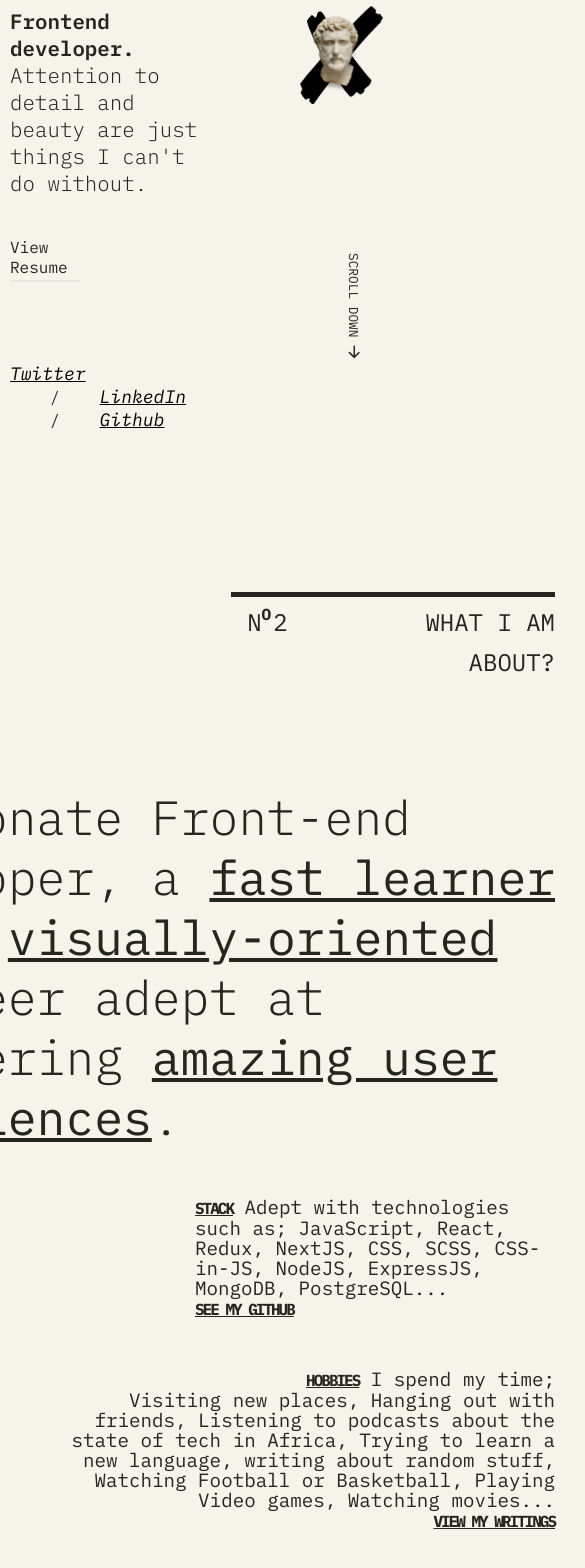
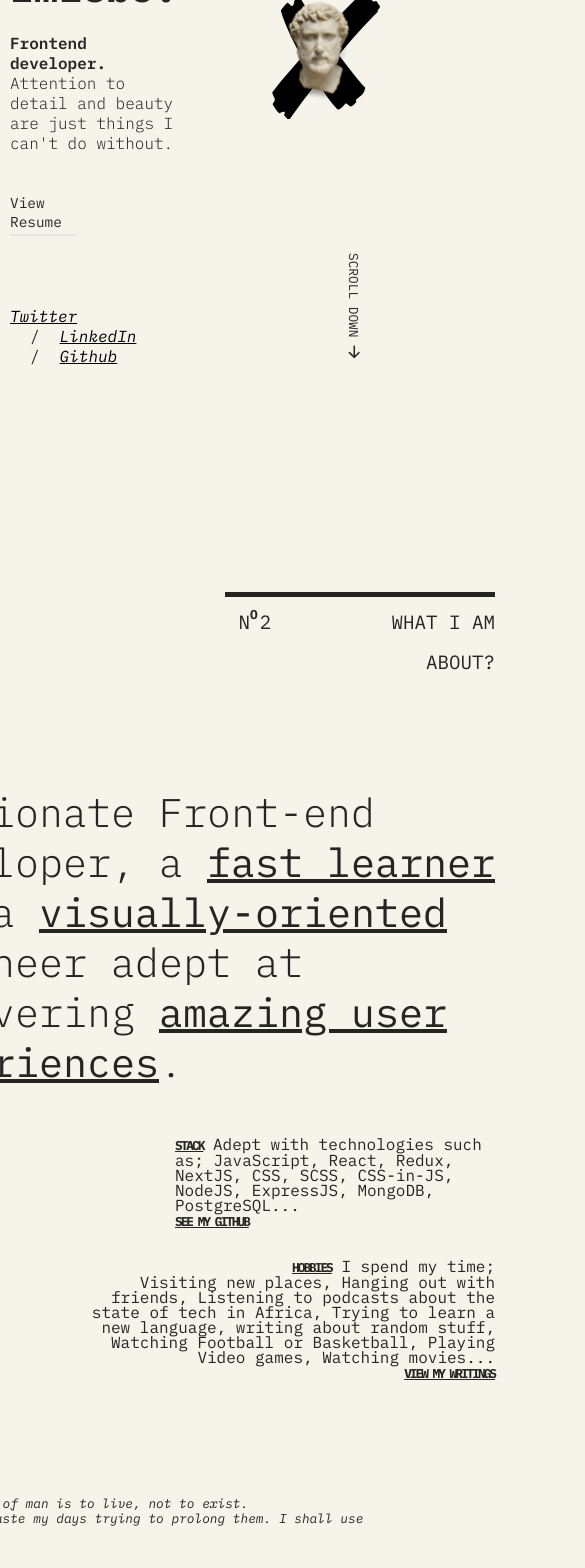
Before and after one commit to ImieboGodson/portfolio-v1.0, a React (Create React App) app: page / in a window 390 px wide. Shown: the part 382-1950 px from the top of the page, 585 px wide, since content can reach past the window. Built offline with nearby package versions, Linux system fonts and the light colour scheme.

Commit message:
feat: medium screen responsiveness

```diff
--- a/src/components/project/project.scss
+++ b/src/components/project/project.scss
@@ -150,3 +150,11 @@
         height: 230px;
     }
 }
+
+
+@media (max-width: 1000px) {
+
+    .project {
+        height: 210px;
+    }
+}
--- a/src/index.scss
+++ b/src/index.scss
@@ -43,7 +43,7 @@
       position: relative;
       margin-right:40px;
       text-decoration: underline;
-      font-size: 18px;
+      font-size: 1.2rem;
       font-style: italic;
       font-weight: 300px;
       color: #000;
@@ -78,5 +78,25 @@
       width: 1000px;
     }
   }
+}
+
+
+//Medium Screens
+@media (max-width: 1000px) {
+
+  body {
+    .container {
+      width: 800px;
+    }
+
+    .socialLink {
+      margin-right: 20px;
+      font-size: 1rem;
+    }
+
+    .linkedin, .github {
+      margin-left: 20px;
+    }
+  }
 
 }
--- a/src/sections/aboutMe/aboutMe.scss
+++ b/src/sections/aboutMe/aboutMe.scss
@@ -259,3 +259,110 @@
     }
 
 }
+
+
+
+//Medium Screens
+@media (max-width: 1000px) {
+
+    .aboutMe {
+        margin-top: 150px;
+
+        .aboutMe-wrapper {
+
+            .top-of-section-texts-wrapper {
+
+                .top-of-section-texts {
+                    width: 45%;
+
+                    .top-of-section-texts-items {
+
+                        .left-text {
+
+                            .smaller-left-text {
+                                font-size: 0.8rem;
+                            }
+                        }
+
+                        p {
+                            font-size: 1.2rem;
+                        }
+                    }
+                }
+            }
+
+            .aboutMe-main-content-wrapper {
+
+                .aboutMe-text-main-wrapper {
+                    .aboutMe-text-main {
+                        margin-top: 100px;
+                        font-size: 2.5rem;
+                        font-weight: 300;
+                        line-height: 50px;
+                    }
+                }
+
+                .aboutMe-stacklist-wrapper {
+                    margin-left: 280px;
+
+                    p {
+                        width: 320px;
+                        font-size: 1rem;
+                        line-height: 15px;
+
+                        span {
+                            font-weight: 700;
+                            font-size: 0.8rem;
+                            text-decoration: underline;
+                            letter-spacing: -2px;
+                        }
+
+                    }
+
+                    .aboutMe-links {
+                        font-size: 0.8rem;
+                    }
+                }
+
+                .aboutMe-hobbies-wrapper {
+                    margin-top: 30px;
+
+                    p {
+                        width: 420px;
+                        font-size: 1rem;
+                        line-height: 15px;
+
+                        span {
+                            font-size: 0.8rem;
+                        }
+
+                        .aboutMe-links {
+                            font-size: 0.8rem;
+                        }
+                    }
+                }
+
+                .aboutMe-quote-wrapper {
+
+                    p {
+                        width: 80%;
+                        font-size: 0.8rem;
+                        line-height: 15px;
+
+                        span {
+                            font-size: 0.8rem;
+                        }
+
+                        .aboutMe-links {
+                            color: #262621;
+                            font-weight: 700;
+                            font-size: 1rem;
+                            letter-spacing: -2px;
+                        }
+                    }
+                }
+            }
+        }
+    }
+
+}
--- a/src/sections/contact/contact.scss
+++ b/src/sections/contact/contact.scss
@@ -96,5 +96,32 @@
             }
         }
     }
+}
+
+
+
+@media (max-width: 1000px) {
+
+    .contact {
+
+        .contact-wrapper {
+
+            .contact-center-texts {
+
+                .contact-bold-text {
+                    font-size: 3.6rem;
+                }
+
+                .contact-small-text {
+                    margin-top: 40px;
+                    font-size: 0.8rem;
+                }
+            }
+
+            .say-hello-btn {
+                font-size: 1.1rem;
+            }
+        }
+    }
 
 }
--- a/src/sections/hero/hero.scss
+++ b/src/sections/hero/hero.scss
@@ -251,3 +251,55 @@
     }
 
   }
+
+
+//Medium Screens
+@media (max-width: 1000px) {
+
+    .hero {
+        margin-top: 50px;
+
+        .hero-wrapper {
+
+            .hero-left {
+                margin: 0 10px;
+                padding: 60px 60px 0 0;
+                flex: 6;
+
+                .introTexts {
+                    margin-bottom: 30px;
+
+                    h1 {
+                        font-size: 2.5rem;
+                    }
+
+                    p {
+                        font-size: 1rem;
+                    }
+                }
+
+
+                .btnWrapper {
+                    width: 40%;
+                    // border-bottom: 1px solid #000;
+
+                    a {
+                        font-size: 0.9rem;
+
+                        .btn-icon {
+                            font-size: 1.2rem;
+                        }
+                    }
+                }
+
+                .hero-social-links-wrapper {
+                    margin-top: 70px;
+
+                }
+
+            }
+        }
+    }
+
+
+}
--- a/src/sections/projects/projects.scss
+++ b/src/sections/projects/projects.scss
@@ -268,14 +268,80 @@
                         .viewallproject-btn:hover {
                             margin-left: 40px;
                         }
-
                     }
-
-
                 }
-
-
             }
         }
     }
 }
+
+
+//Medium Screens
+@media (max-width: 1000px) {
+
+    .projects {
+
+        .projects-wrapper {
+
+            .top-of-section-texts-wrapper {
+
+                .top-of-section-texts {
+                    width: 45%;
+
+                    .top-of-section-texts-items {
+
+                        .left-text {
+
+                            .smaller-left-text {
+                                font-size: 0.8rem;
+                            }
+
+                            .left-text-number {
+                                margin-left: 2px;
+                            }
+                        }
+
+                        p {
+                            font-size: 1.2rem;
+                        }
+                    }
+                }
+            }
+
+            .projectlist-wrapper {
+                margin-top: 100px;
+            }
+
+
+            .bottom-wrapper {
+                margin-top: 50px;
+
+                .bottom-smalltext-wrapper {
+
+                    p {
+                        font-size: 1.2rem;
+                    }
+                }
+
+                .viewallproject-btn-wrapper {
+
+                    .viewallproject-anchorTag {
+
+                        .viewallproject-btn {
+
+                            p {
+                                font-size: 1.4rem;
+                                font-weight: 500;
+                            }
+
+                            .viewallproject-btn-icon {
+                                font-size: 1.8rem;
+                            }
+                        }
+                    }
+                }
+            }
+        }
+    }
+
+}
```
